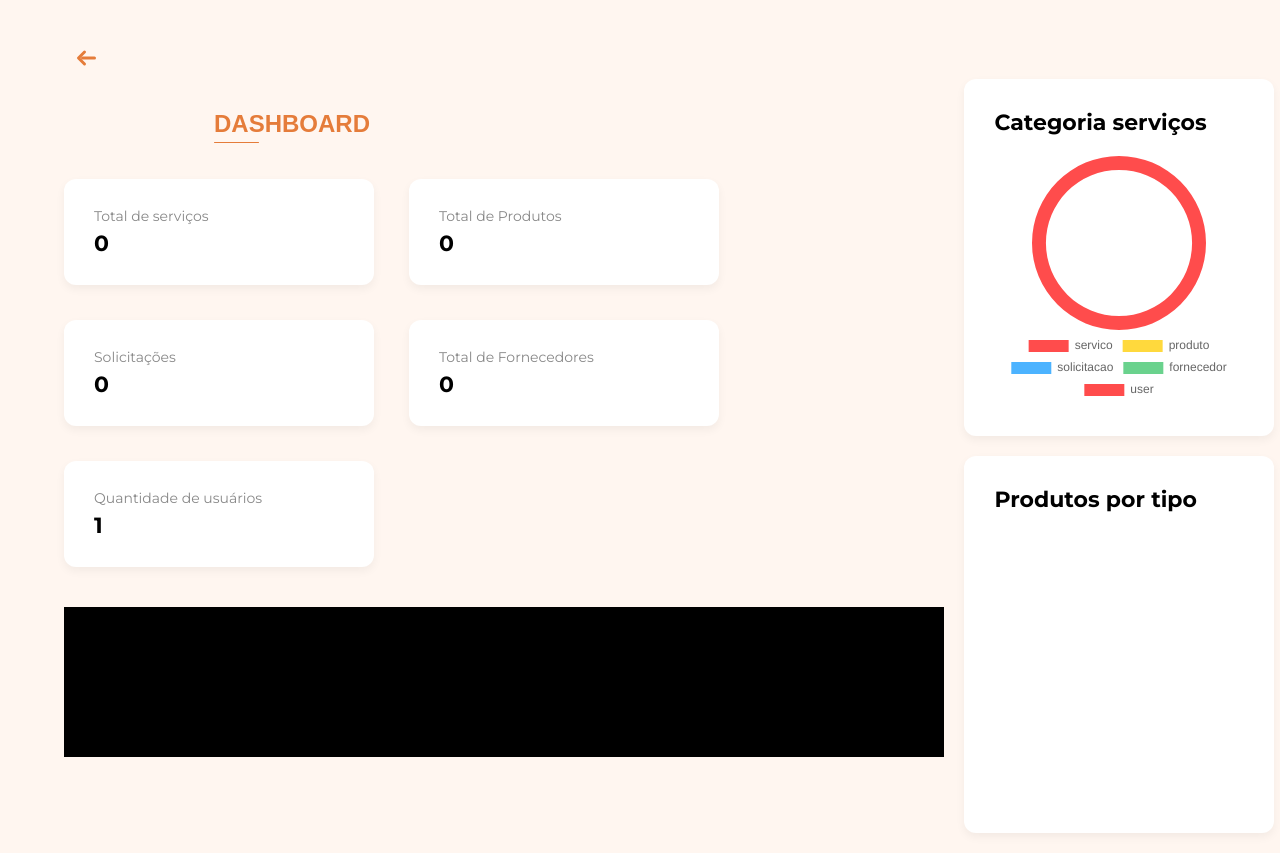
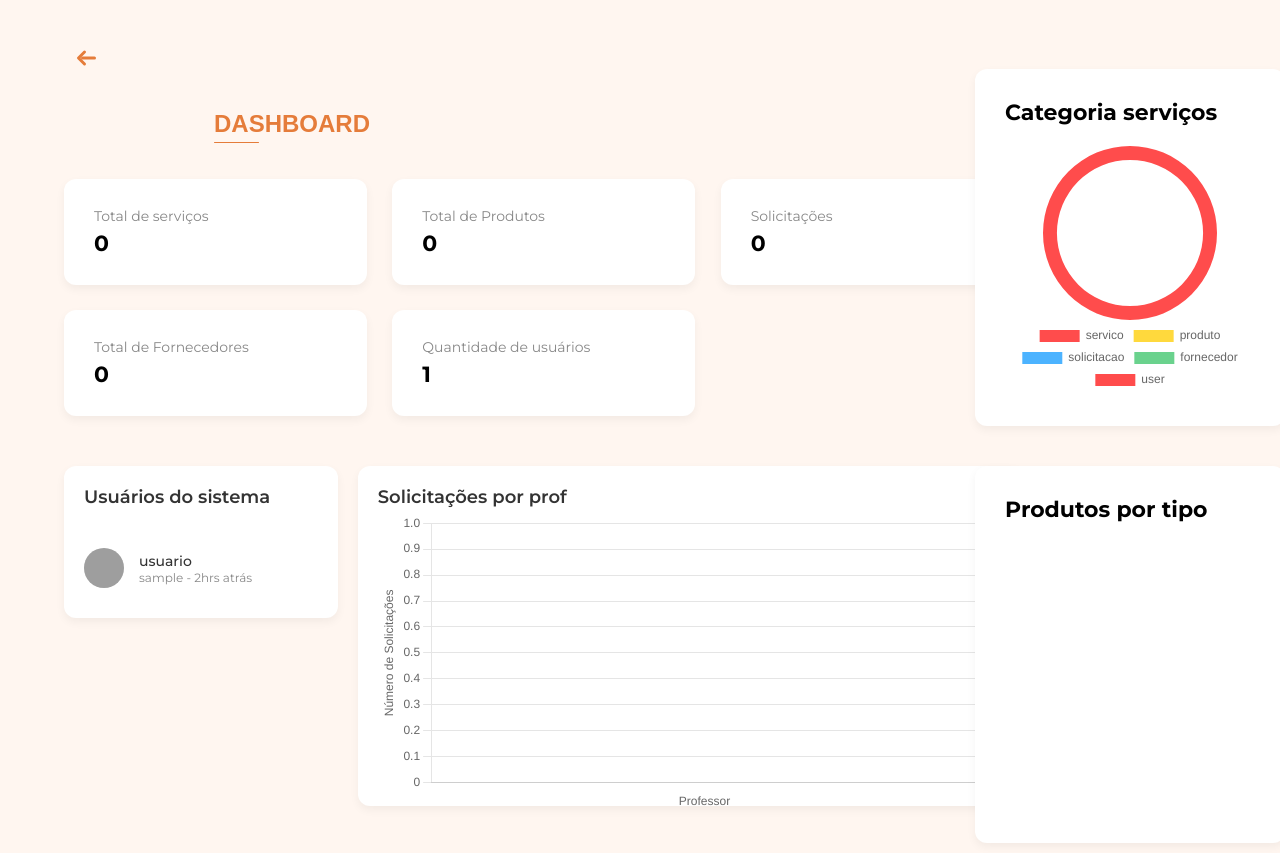
Before and after one commit to biancavaz/ProjetoFinal-Fluxee, a Flask app: page /dashboard/ in a window 1280 px wide. Shown: the part 60-913 px from the top of the page. Run offline with Flask 3, Linux system fonts and the light colour scheme; the visitor is signed in with stand-in values (Sample User, id 1); data comes from the database, SQL or seed files in the repository; both versions use the stored data as it was after the commit; data that the repository does not hold is empty; a map, chart or similar area stays blank; grey boxes are pictures that could not be loaded.

Commit message:
mais coisa no dash

```diff
--- a/app/models.py
+++ b/app/models.py
@@ -93,6 +93,10 @@ class Solicitacao(db.Model):
     disciplina_id = db.Column(db.Integer, db.ForeignKey('disciplina.id'), nullable=True)
     disciplina = db.relationship('Disciplina', backref=db.backref('solicitacoes', lazy=True))
 
+    # Chave estrangeira para o usuário que fez a solicitação
+    user_id = db.Column(db.Integer, db.ForeignKey('user.id'), nullable=False)
+    user = db.relationship('User', backref=db.backref('solicitacoes', lazy=True))
+
     produto_id = db.Column(db.Integer, db.ForeignKey("produto.id"))
     produto = db.relationship('Produto', backref='solicitacoes', lazy=True)
     quantidade = db.Column(db.Integer)
--- a/app/templates/dashboard.html
+++ b/app/templates/dashboard.html
@@ -18,15 +18,15 @@
       font-weight: 600;
     }
     .cards {
-      display: flex;
+      display: grid;
+      grid-template-columns: repeat(3, 1fr);
       width: 100%;
-      gap: 35px;
+      gap: 25px;
       margin-bottom: 40px;
-    flex-wrap: wrap;
     }
     .card {
+        width: 80%;
       background: white;
-      width: 250px;
       height: 70px;
       padding: 18px;
       padding-inline: 30px;
@@ -54,7 +54,7 @@
 
     }
     .chart-card{
-        margin-block: 20px;
+        margin-block: 10px;
       width: 250px;
         height: fit-content;
               background: white;
@@ -63,50 +63,148 @@
         border-radius: 12px;
       box-shadow: 0 4px 10px rgba(0,0,0,0.05);
     }
+    .users-section {
+        background: white;
+        border-radius: 12px;
+        box-shadow: 0 4px 10px rgba(0,0,0,0.05);
+        padding: 20px;
+        width: 280px; /* Adjust width as needed */
+        height: fit-content;
+        display: flex;
+        flex-direction: column;
+        gap: 15px;
+        overflow-y: auto; /* Enable scrolling for many users */
+    }
+    .users-section h3 {
+        color: #333;
+        margin-bottom: 15px;
+        font-size: 18px;
+        font-weight: 600;
+    }
+    .user-item {
+        display: flex;
+        align-items: center;
+        gap: 15px;
+        padding: 10px 0;
+        border-bottom: 1px solid #eee;
+    }
+    .user-item:last-child {
+        border-bottom: none;
+    }
+    .user-avatar {
+        width: 40px;
+        height: 40px;
+        border-radius: 50%;
+        background-color: #f0f0f0;
+        display: flex;
+        align-items: center;
+        justify-content: center;
+        overflow: hidden;
+    }
+    .user-avatar img {
+        width: 100%;
+        height: 100%;
+        object-fit: cover;
+    }
+    .user-info {
+        display: flex;
+        flex-direction: column;
+    }
+    .user-info .role {
+        font-size: 14px;
+        font-weight: 500;
+        color: #333;
+    }
+    .user-info .name-time {
+        font-size: 12px;
+        color: #888;
+    }
+    .chart-container-bar {
+        flex-direction: row;
+        background: white;
+        border-radius: 12px;
+        box-shadow: 0 4px 10px rgba(0,0,0,0.05);
+        padding: 20px;
+        max-height: 300px;
+        width: 750px; /* Adjust width as needed */
+        height: fit-content;
+    }
+    h3{
+        margin: 0
+    }
+    .chart-container-bar h3 {
+        color: #333;
+        margin-bottom:  5px;
+        font-size: 18px;
+        font-weight: 600;
+    }
   </style>
 </head>
 <body>
 
+    {% include 'componentes/alertas/alerta_sucesso.html' %}
     <!-- Inclui o header -->
     {% include 'componentes/header/header.html' %}
 {% with texto="DASHBOARD" %}
         {% include 'componentes/titulos/titulo.html' %}
     {% endwith %}
     <div style="display: flex; gap: 20px; margin: 20px; margin-inline: 5vw;">
-        <div style="width: 70vw; display: flex; flex-direction: column;">
+        <!-- Left Column (Cards + Bar Chart) -->
+        <div style="width: 75vw; display: flex; flex-direction: column; gap: 10px;">
             <div class="cards">
                 <div class="card">
                     <div class="label">Total de serviços</div>
                     <div class="number" id="servico"></div>
-
                 </div>
                 <div class="card">
                     <div class="label">Total de Produtos</div>
                     <div class="number" id="produto"></div>
-
                 </div>
                 <div class="card">
                     <div class="label">Solicitações</div>
                     <div class="number" id="solicitacao"></div>
-
                 </div>
                 <div class="card">
                     <div class="label">Total de Fornecedores</div>
                     <div class="number" id="fornecedor"></div>
-
                 </div>
                 <div class="card">
                     <div class="label">Quantidade de usuários</div>
                     <div class="number" id="user"></div>
                 </div>
             </div>
-            <div style="width: 100%; height: 150px; background-color: black;">
+            <div style="display: flex; flex-direction: row; gap: 20px;">
+
+            <div class="users-section">
+                <h3>Usuários do sistema</h3>
+                {% for user in all_users %}
+                <div class="user-item">
+                    <div class="user-avatar">
+                        {% if user.imagem_perfil %}
+                        <img src="{{ url_for('static', filename='uploads/usuarios/' + user.imagem_perfil) }}" alt="{{ user.nome }}">
+                        {% else %}
+                        <img src="{{ url_for('static', filename='images/default_avatar.png') }}" alt="Default Avatar">
+                        {% endif %}
+                    </div>
+                    <div class="user-info">
+                        <span class="role">{{ user.tipo_usuario }}</span>
+                        <span class="name-time">{{ user.nome }} - 2hrs atrás</span> <!-- Placeholder for time -->
+                    </div>
+                </div>
+                {% endfor %}
+            </div>
+            <div class="chart-container-bar">
+                <h3>Solicitações por prof</h3>
+                <canvas id="solicitacoesProfChart"></canvas>
 
             </div>
             </div>
+        </div>
 
-            <div style="position: relative; width: 20vw; display: flex; gap: 20px; flex-direction: column;">
-                <div style="position: absolute; top: -120px;">
+        <!-- Right Column (Users List + Doughnut Charts) -->
+         <div style="width: 25vw; position: relative;">
+            <div style="position: absolute; left: 50% ; transform: translateX(-50%); top: -15vh; display: flex; flex-direction: column; gap: 20px;">
+
                 <div class="chart-card">
                     <div class="chart-container">
                         <div class="number">Categoria serviços</div>
@@ -115,7 +213,6 @@
                 </div>
                 <div class="chart-card">
                     <div class="chart-container">
-
                         <div class="number" style="font-weight:bold; margin-bottom:20px;">Produtos por tipo</div>
                         <canvas id="tipoChart"></canvas>
                     </div>
@@ -125,8 +222,6 @@
     </div>
     <script src="https://cdn.jsdelivr.net/npm/chart.js"></script>
     <script>
-
-
         // Set values
         const tots_ = {
             servico: {{ tots.servico | tojson }},
@@ -142,7 +237,7 @@
         document.getElementById('fornecedor').innerText = tots_.fornecedor;
         document.getElementById('user').innerText = tots_.user;
 
-    // Chart.js
+        // Chart.js for Categoria serviços
         const ctx = document.getElementById('serviceChart').getContext('2d');
         const serviceChart = new Chart(ctx, {
             type: 'doughnut',
@@ -155,7 +250,6 @@
                 }]
             },
             options: {
-
                 cutout: '84%',
                 plugins: {
                     legend: {
@@ -165,6 +259,7 @@
             }
         });
 
+        // Chart.js for Produtos por tipo
         const tipo_counts_ = {{ tipo_counts | tojson }};
         console.log(tipo_counts_)
         const labels = tipo_counts_.map(item => item.tipo);
@@ -190,6 +285,47 @@
                 }
             }
         });
+
+        // Chart.js for Solicitacoes por prof (Bar Chart)
+        const prof_labels = {{ prof_labels | tojson }};
+        const prof_data = {{ prof_data | tojson }};
+        const ctx3 = document.getElementById('solicitacoesProfChart').getContext('2d');
+        new Chart(ctx3, {
+            type: 'bar',
+            data: {
+                labels: prof_labels,
+                datasets: [{
+                    label: 'Número de Solicitações',
+                    data: prof_data,
+                    backgroundColor: 'rgba(75, 192, 192, 0.6)',
+                    borderColor: 'rgba(75, 192, 192, 1)',
+                    borderWidth: 1
+                }]
+            },
+            options: {
+                responsive: true,
+                scales: {
+                    y: {
+                        beginAtZero: true,
+                        title: {
+                            display: true,
+                            text: 'Número de Solicitações'
+                        }
+                    },
+                    x: {
+                        title: {
+                            display: true,
+                            text: 'Professor'
+                        }
+                    }
+                },
+                plugins: {
+                    legend: {
+                        display: false
+                    }
+                }
+            }
+        });
     </script>
 </body>
 </html>
--- a/app/templates/gestao.html
+++ b/app/templates/gestao.html
@@ -7,6 +7,7 @@
 </head>
 <body>
 
+    {% include 'componentes/alertas/alerta_sucesso.html' %}
     <!-- HEADER -->
     {% include 'componentes/header/header.html' %}
 
--- a/app/templates/gestao_servico.html
+++ b/app/templates/gestao_servico.html
@@ -7,6 +7,7 @@
 </head>
 <body>
 
+    {% include 'componentes/alertas/alerta_sucesso.html' %}
     <!-- Inclui o header -->
     {% include 'componentes/header/header.html' %}
 
--- a/app/templates/home.html
+++ b/app/templates/home.html
@@ -8,6 +8,7 @@
 <body>
 
     <!-- Inclui o header -->
+    {% include 'componentes/alertas/alerta_sucesso.html' %}
     {% include 'componentes/header/header.html' %}
 
     <main>
--- a/app/templates/movimentacoes.html
+++ b/app/templates/movimentacoes.html
@@ -7,6 +7,7 @@
 </head>
 <body>
 
+    {% include 'componentes/alertas/alerta_sucesso.html' %}
     <!-- Inclui o header -->
     {% include 'componentes/header/header.html' %}
 
--- a/app/templates/solicitacoes.html
+++ b/app/templates/solicitacoes.html
@@ -8,6 +8,7 @@
 </head>
 <body>
 
+    {% include 'componentes/alertas/alerta_sucesso.html' %}
     <!-- Inclui o header -->
     {% include 'componentes/header/header.html' %}
 {% with texto="SOLICITAÇÕES" %}
--- a/app/templates/usuarios.html
+++ b/app/templates/usuarios.html
@@ -7,6 +7,7 @@
 </head>
 <body>
 
+    {% include 'componentes/alertas/alerta_sucesso.html' %}
     <!-- HEADER -->
     {% include 'componentes/header/header.html' %}
 
--- a/app/view.py
+++ b/app/view.py
@@ -229,7 +229,26 @@ def dashboard():
     tot_servico = 0
     tot_solicitacao = 0
 
-    return render_template('dashboard.html', tipo_counts=tipo_counts, tots={"produto":tot_produto, "fornecedor":tot_fornecedor, "user":tot_user, "servico":tot_servico, "solicitacao":tot_solicitacao})
+    # Obter todos os usuários (professores e outros, para a lista)
+    all_users = User.query.all()
+
+    # Obter solicitações por professor
+    # Usar 'User.nome' para agrupar e contar solicitações de cada professor
+    solicitations_by_prof = db.session.query(
+        Solicitacao.nome.label('professor_name'), # Usar Solicitacao.nome para o nome do professor/solicitante
+        func.count(Solicitacao.id).label('solicitation_count')
+    ).group_by(Solicitacao.nome).all()
+
+    # Formatar dados para o Chart.js
+    prof_labels = [s.professor_name for s in solicitations_by_prof]
+    prof_data = [s.solicitation_count for s in solicitations_by_prof]
+
+    return render_template('dashboard.html',
+                           tipo_counts=tipo_counts,
+                           tots={"produto":tot_produto, "fornecedor":tot_fornecedor, "user":tot_user, "servico":tot_servico, "solicitacao":tot_solicitacao},
+                           all_users=all_users,  # Passar todos os usuários para o template
+                           prof_labels=prof_labels,  # Passar labels para o gráfico de barras
+                           prof_data=prof_data)
 
 # -------------------------
 # CADASTRO DE PRODUTO
@@ -477,11 +496,63 @@ def usuarios():
 
 
 # Editar usuário
-@app.route('/usuarios/editar/<int:id>')
+@app.route('/usuarios/editar/<int:id>', methods=['GET', 'POST'])
 @login_required
 def editar_usuario(id):
     usuario = User.query.get_or_404(id)
-    return render_template('editar_usuario.html', usuario=usuario)
+    generos = ["Masculino", "Feminino", "Outro", "Prefiro não informar"]
+    tipos_usuario = ["Administrador", "Almoxarife", "Professor/Representante de sala", "terceiro"]
+
+    if request.method == 'POST':
+        nome = request.form.get('nome')
+        data_nascimento_str = request.form.get('data_nascimento')
+        genero = request.form.get('genero')
+        email = request.form.get('email')
+        cpf = request.form.get('cpf')
+        telefone = request.form.get('telefone')
+        tipo_usuario = request.form.get('tipo_usuario')
+
+        # Converter data
+        try:
+            data_nascimento = datetime.strptime(data_nascimento_str, '%Y-%m-%d').date()
+        except:
+            data_nascimento = None
+
+        # Upload de imagem (opcional)
+        imagem_file = request.files.get('imagem_perfil')
+        nome_imagem = usuario.imagem_perfil  # manter imagem atual por padrão
+        UPLOAD_FOLDER = os.path.join(app.static_folder, 'uploads', 'usuarios')
+        os.makedirs(UPLOAD_FOLDER, exist_ok=True)
+
+        if imagem_file and imagem_file.filename != '':
+            nome_seguro = secure_filename(imagem_file.filename)
+            caminho_completo = os.path.join(UPLOAD_FOLDER, nome_seguro)
+            imagem_file.save(caminho_completo)
+            nome_imagem = nome_seguro
+
+        # Atualizar usuário
+        usuario.nome = nome
+        usuario.data_nascimento = data_nascimento
+        usuario.genero = genero
+        usuario.email = email
+        usuario.cpf = cpf
+        usuario.telefone = telefone
+        usuario.tipo_usuario = tipo_usuario
+        usuario.imagem_perfil = nome_imagem
+
+        try:
+            db.session.commit()
+            flash("Usuário atualizado com sucesso!", "success")
+            return redirect(url_for('usuarios'))
+        except Exception as e:
+            db.session.rollback()
+            flash("Erro ao atualizar usuário.", "danger")
+            return redirect(url_for('editar_usuario', id=id))
+
+    return render_template('editar_usuario.html',
+                         usuario=usuario,
+                         generos=generos,
+                         tipos_usuario=tipos_usuario)
 
 
 # Deletar usuário
```
Also changed, not shown: app/templates/componentes/boxs/dropdown_genero.html (+8 -2 lines), app/templates/componentes/boxs/dropdown_tipo_usuario.html (+8 -2 lines), app/templates/editar_usuario.html (added, +119 -0 lines), instance/fluxee.db. Lines whose indentation alone changed are shown as unchanged.
